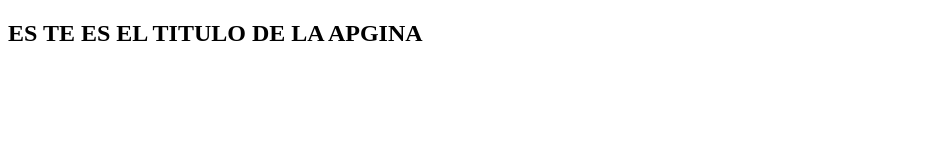
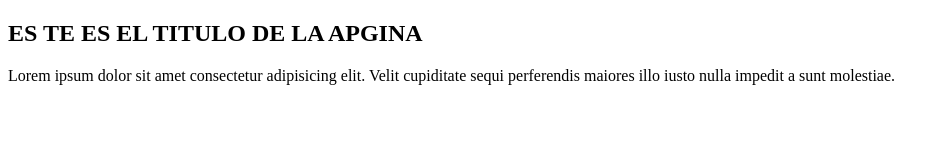
Before and after one commit to elizabet89/pruebaRepositorio, a plain HTML site: page index.html in a window 1280 px wide. Shown: the whole page, without its empty margins (0-945 px from the left). Drawn offline with Linux system fonts and the light colour scheme.

Commit message:
agregue un parrafo

```diff
--- a/index.html
+++ b/index.html
@@ -12,6 +12,7 @@
     <h1>
       ES TE ES EL TITULO DE LA APGINA
     </h1>
+    <p>Lorem ipsum dolor sit amet consectetur adipisicing elit. Velit cupiditate sequi perferendis maiores illo iusto nulla impedit a sunt molestiae.</p>
   </section>
 
 </body>
```
